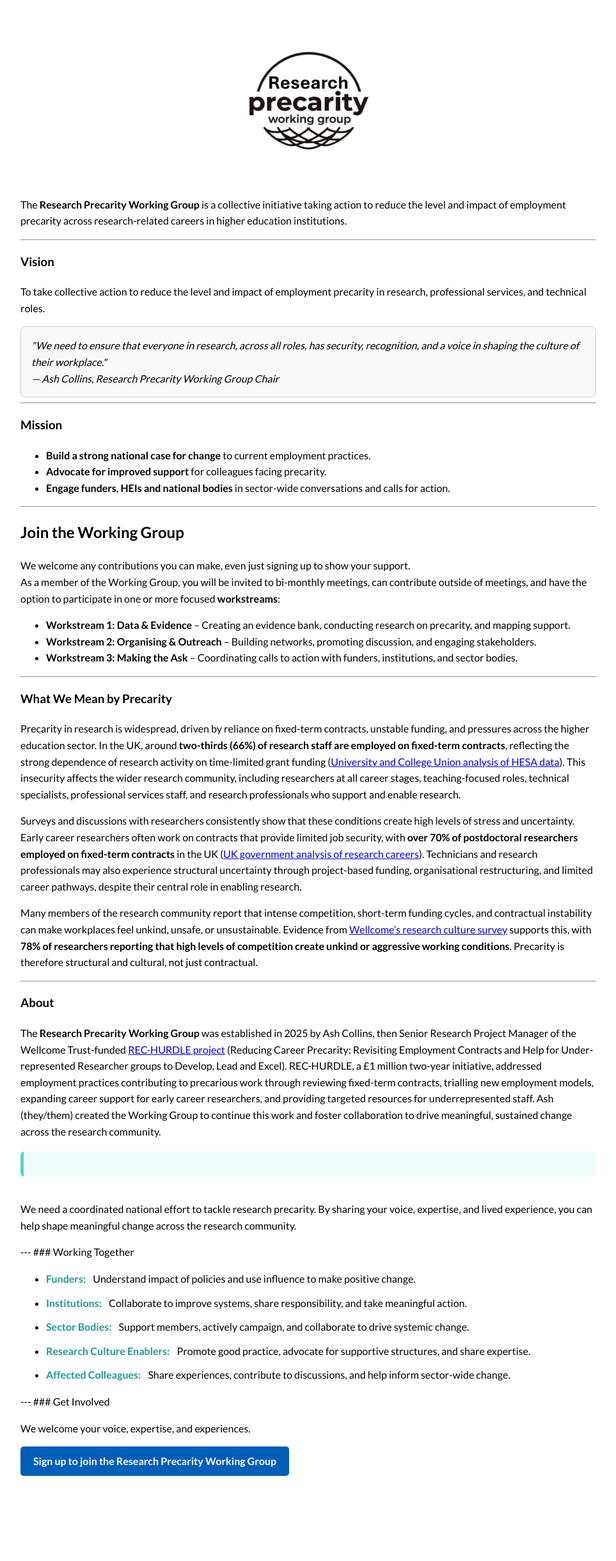
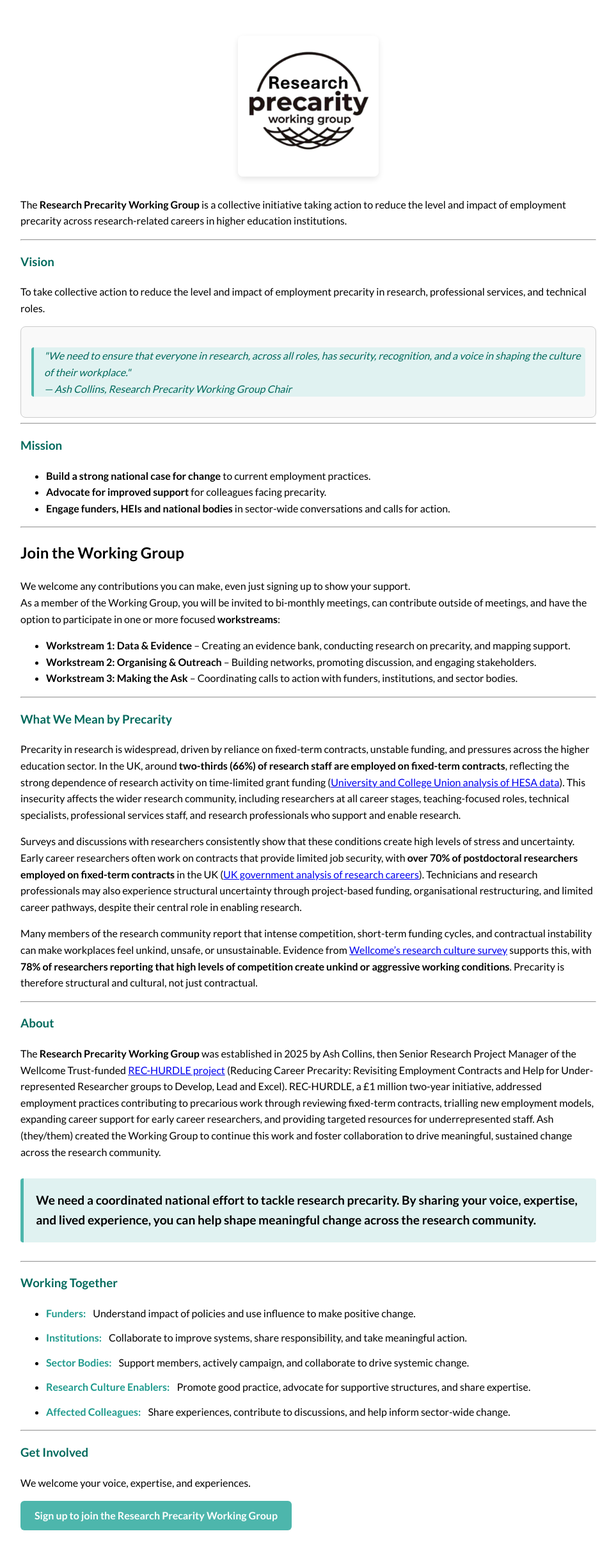
Before and after one commit to rikanair/precarity, a Jekyll site: the page built from index.md, in a window 1280 px wide. Shown: the whole page at 64% size, without its empty margins (158-1121 px from the left). Built offline with Jekyll 4.4.1, drawn with Linux system fonts in a browser that asks for light colours; before the commit the page ends 2355 px from its top, so only the background shows below that; some of the changed lines change nothing that is shown.

Commit message:
Update index.md

```diff
--- a/index.md
+++ b/index.md
@@ -2,13 +2,73 @@
 layout: default
 title: Research Precarity Working Group
 ---
+
+<style>
+/* Button style */
+.button-teal {
+  display: inline-block;
+  padding: 10px 22px;
+  background-color: #4db6ac; /* light teal */
+  color: #ffffff;
+  text-decoration: none;
+  border-radius: 6px;
+  font-weight: bold;
+  transition: background-color 0.3s ease;
+}
+.button-teal:hover {
+  background-color: #39958c;
+}
+
+/* Vision quote styling */
+.vision-quote blockquote {
+  font-style: italic;
+  color: #00695c;
+  border-left: 4px solid #4db6ac;
+  padding-left: 1em;
+  margin: 1em 0;
+  background-color: #e0f2f1;
+  border-radius: 4px;
+}
+
+/* Headings */
+h3, h4 {
+  color: #00695c;
+}
+
+/* Lists */
+.what-can-do li {
+  margin-bottom: 0.8em;
+}
+
+/* Image */
+img {
+  border-radius: 8px;
+  box-shadow: 0 4px 10px rgba(0,0,0,0.1);
+}
+
+/* Call to action */
+.cta {
+  background-color: #e0f2f1;
+  padding: 1em;
+  border-left: 5px solid #4db6ac;
+  border-radius: 4px;
+  margin: 1.5em 0;
+  font-weight: bold;
+}
+
+/* Responsive image */
+@media (max-width: 600px) {
+  img {
+    width: 160px;
+  }
+}
+</style>
 
 <div style="text-align: center; margin: 1.5em 0;">
   <img src="{{ 'https://raw.githubusercontent.com/rikanair/precarity/main/RPWG.png' | relative_url }}"
        alt="Research Precarity Working Group Logo"
        width="220">
 </div>
-
 
 The **Research Precarity Working Group** is a collective initiative taking action to reduce the level and impact of employment precarity across research-related careers in higher education institutions.
 
@@ -68,7 +128,7 @@
 The <strong>Research Precarity Working Group</strong> was established in 2025 by Ash Collins, then Senior Research Project Manager of the Wellcome Trust-funded <a href="https://www.nottingham.ac.uk/research/research-culture.aspx" target="_blank" rel="noopener">REC-HURDLE project</a> (Reducing Career Precarity: Revisiting Employment Contracts and Help for Under-represented Researcher groups to Develop, Lead and Excel). REC-HURDLE, a £1 million two-year initiative, addressed employment practices contributing to precarious work through reviewing fixed-term contracts, trialling new employment models, expanding career support for early career researchers, and providing targeted resources for underrepresented staff. Ash (they/them) created the Working Group to continue this work and foster collaboration to drive meaningful, sustained change across the research community.
 </p>
 
-<p class="cta"><p>
+<p class="cta">
 We need a coordinated national effort to tackle research precarity. By sharing your voice, expertise, and lived experience, you can help shape meaningful change across the research community.
 </p>
 
@@ -90,7 +150,7 @@
 
 <p>We welcome your voice, expertise, and experiences.</p>
 <p>
-  <a href="https://example.com/signup" target="_blank" rel="noopener" style="display:inline-block; padding:10px 20px; background-color:#005eb8; color:#ffffff; text-decoration:none; border-radius:5px; font-weight:bold;">
+  <a href="https://example.com/signup" target="_blank" rel="noopener" class="button-teal">
     Sign up to join the Research Precarity Working Group
   </a>
 </p>
```
